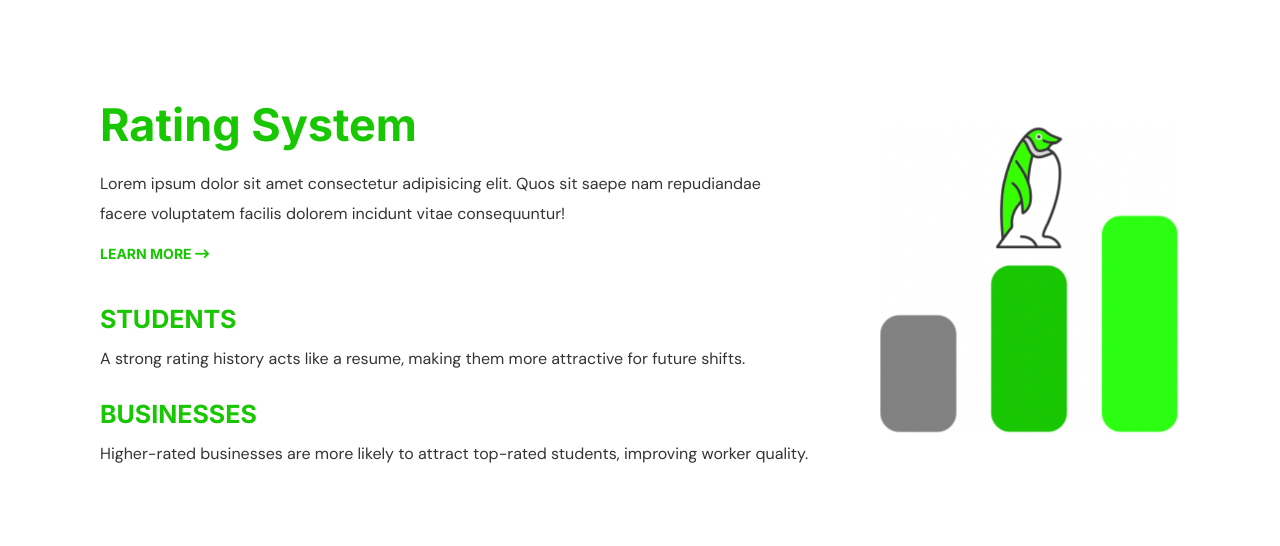
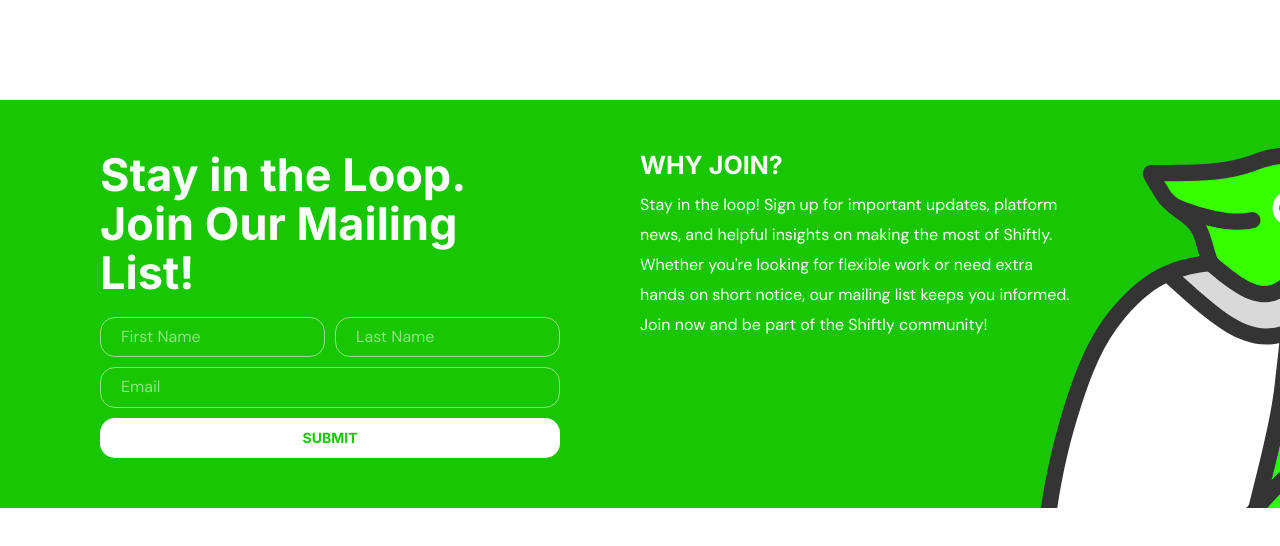
Before and after one commit to fnicolai-85/shiftly, a plain HTML site: page homepage.html in a window 1280 px wide. Drawn offline with nearby package versions, Linux system fonts and the light colour scheme.

Commit message:
Defining mail block

```diff
--- a/css/styles.css
+++ b/css/styles.css
@@ -22,6 +22,7 @@
     --color-secondary: #343434;
     --margin-vertical: 100px;
     --grid-gap: 100px;
+    --form-gap: 10px;
     --padding-horizontal-big: 100px;
     --padding-horizontal-small: 30px;
     --padding-vertical: 50px;
@@ -654,7 +655,7 @@
     width: 0;
 }
 
-@media screen and (max-width: 768px) {
+@media screen and (max-width: 767px) {
     .block--app .container {
         flex-direction: column;
     }
@@ -712,3 +713,69 @@
         width: 300px;
     }
 }
+
+/* Mail Block */
+.block--mail .container {
+    align-items: center;
+    justify-content: flex-start;
+}
+
+.block--mail__column-left {
+    max-width: 460px;
+}
+
+.block--mail__column-left .block__header,
+.block--mail__column-left .block__form {
+    width: 100%;
+}
+
+.block--mail__column-left .block__form {
+    grid-gap: var(--form-gap);
+    grid-template-columns: repeat(2, 1fr)
+}
+
+.block--mail__column-left .block__form .long {
+    grid-column: span 2;
+}
+
+.block--mail__column-left .link {
+    border-radius: var(--border-radius);
+}
+
+.block--mail__column-right {
+    margin-top: 40px;
+    max-width: 460px;
+}
+
+.block--mail__column-right .block__paragraph .block__sub-heading {
+    margin-top: 0;
+}
+
+.block--mail .block__penguin {
+    position: absolute;
+    transform: translateX(920px) rotate(20deg) scaleX(-1);
+    width: 430px;
+}
+
+@media screen and (max-width: 1023px) {
+    .block--mail .container {
+        flex-direction: column;
+    }
+}
+
+@media screen and (max-width: 425px) {
+    .block--mail__column-left > .block__form * {
+        grid-column: span 2;
+    }
+}
+
+@media screen and (min-width: 1024px) {
+    .block--mail .container {
+        align-items: flex-start;
+    }
+
+    .block--mail__column-right {
+        margin: 0 0 0 80px;
+        max-width: 440px;
+    }
+}
--- a/homepage.html
+++ b/homepage.html
@@ -29,38 +29,52 @@
     ></script>
   </head>
   <body>
-    <section class="block block--light block--ratings">
-      <div class="container">
-        <div class="block__text">
-          <header class="block__header">
-            <h2 class="block__heading">Rating System</h2>
-            <p>
-              Lorem ipsum dolor sit amet consectetur adipisicing elit. Quos sit
-              saepe nam repudiandae facere voluptatem facilis dolorem incidunt
-              vitae consequuntur!
-            </p>
-            <a href="" class="link link--arrow link--colored">
-              Learn More
-              <i class="fa-solid fa-arrow-right-long link__arrow"></i>
-            </a>
-          </header>
-          <div class="block__paragraph">
-            <h3 class="block__sub-heading">Students</h3>
-            <p>
-              A strong rating history acts like a resume, making them more
-              attractive for future shifts.
-            </p>
+    <section class="block block--colored block--mail">
+      <div class="block__text">
+        <div class="container">
+          <div class="block__text block--mail__column-left">
+            <header class="block__header">
+              <h2>Stay in the Loop.<br />Join Our Mailing List!</h2>
+            </header>
+            <div class="block__form grid">
+              <input
+                aria-label="First name"
+                type="text"
+                class="input input--colored-bg"
+                placeholder="First Name"
+              />
+              <input
+                aria-label="Last name"
+                type="text"
+                class="input input--colored-bg"
+                placeholder="Last Name"
+              />
+              <input
+                aria-label="First name"
+                type="email"
+                class="input input--colored-bg long"
+                placeholder="Email"
+              />
+              <a href="" class="link link__btn link__btn--colored-bg long"
+                >Submit</a
+              >
+            </div>
           </div>
-          <div class="block__paragraph">
-            <h3 class="block__sub-heading">Businesses</h3>
-            <p>
-              Higher-rated businesses are more likely to attract top-rated
-              students, improving worker quality.
-            </p>
+          <div class="block__text block--mail__column-right">
+            <div class="block__paragraph">
+              <h3 class="block__sub-heading">Why Join?</h3>
+              <p>
+                Stay in the loop! Sign up for important updates, platform news,
+                and helpful insights on making the most of Shiftly. Whether
+                you're looking for flexible work or need extra hands on short
+                notice, our mailing list keeps you informed. Join now and be
+                part of the Shiftly community!
+              </p>
+            </div>
           </div>
-        </div>
-        <div class="block__penguin">
-          <img src="images/TempPic.png" alt="" />
+          <div class="block__penguin">
+            <img src="images/LogoPenguin.svg" alt="" />
+          </div>
         </div>
       </div>
     </section>
```
Also changed, not shown: components/block--mail.html (added, +49 -0 lines).
